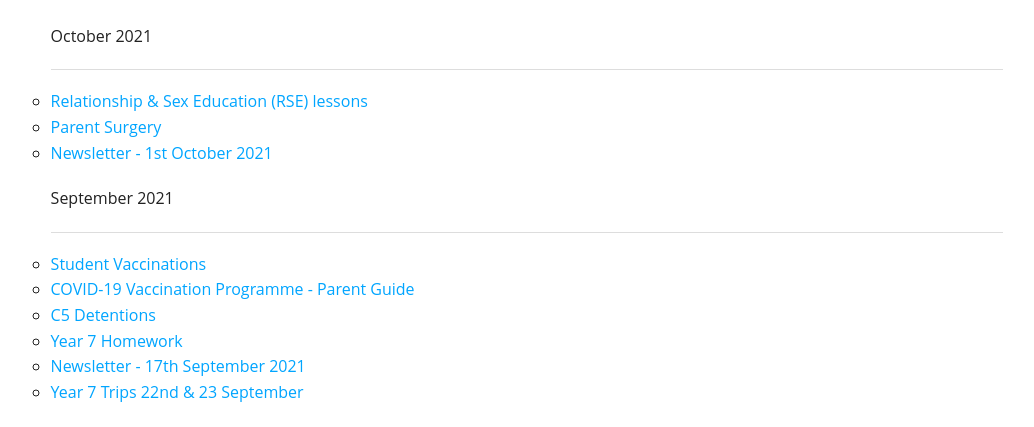
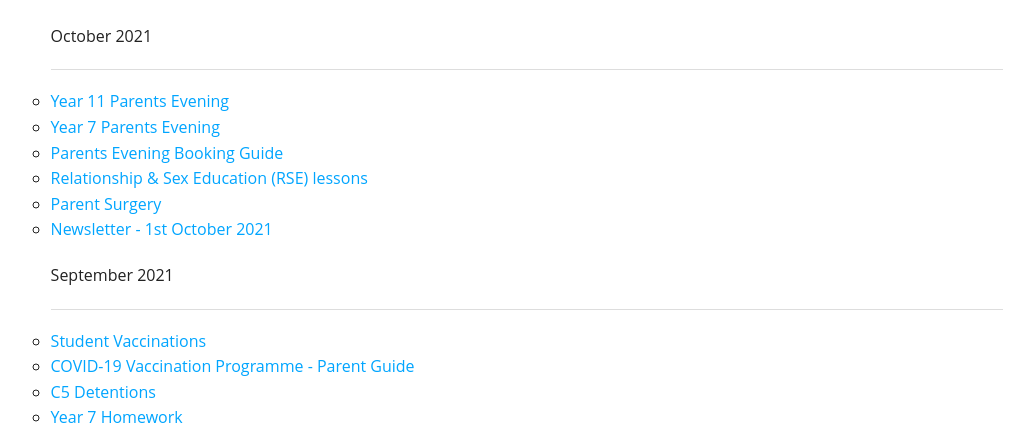
Before and after one commit to PCSITService/parkcommunityschool.co.uk, a PHP site: page /letters-home.php in a window 1280 px wide. Shown: the part 186-613 px from the top of the page, without its empty margins (122-1156 px from the left). Run offline with PHP 8.4, Linux system fonts and the light colour scheme; some libraries are stand-ins or nearby versions.

Commit message:
Letter Update

```diff
--- a/letters-home.php
+++ b/letters-home.php
@@ -27,6 +27,9 @@
         	<ul class="small-block-grid-1">
                 <li>
                     <ul class="circle">October 2021<hr>
+                        <li><a href="/assets/letters/2021-10/parents-evening-year-11.pdf" target="_blank">Year 11 Parents Evening</a></li>
+                        <li><a href="/assets/letters/2021-10/parents-evening-year-7.pdf" target="_blank">Year 7 Parents Evening</a></li>
+                        <li><a href="/assets/letters/2021-10/booking-guide.pdf" target="_blank">Parents Evening Booking Guide</a></li>
                         <li><a href="/assets/letters/2021-10/rse.pdf" target="_blank">Relationship & Sex Education (RSE) lessons</a></li>
                         <li><a href="/assets/letters/2021-10/parent-surgery.pdf" target="_blank">Parent Surgery</a></li>
                         <li><a href="/assets/letters/2021-10/newsletter-01-10.pdf" target="_blank">Newsletter - 1st October 2021</a></li>
```
Also changed, not shown: 3 other files.
